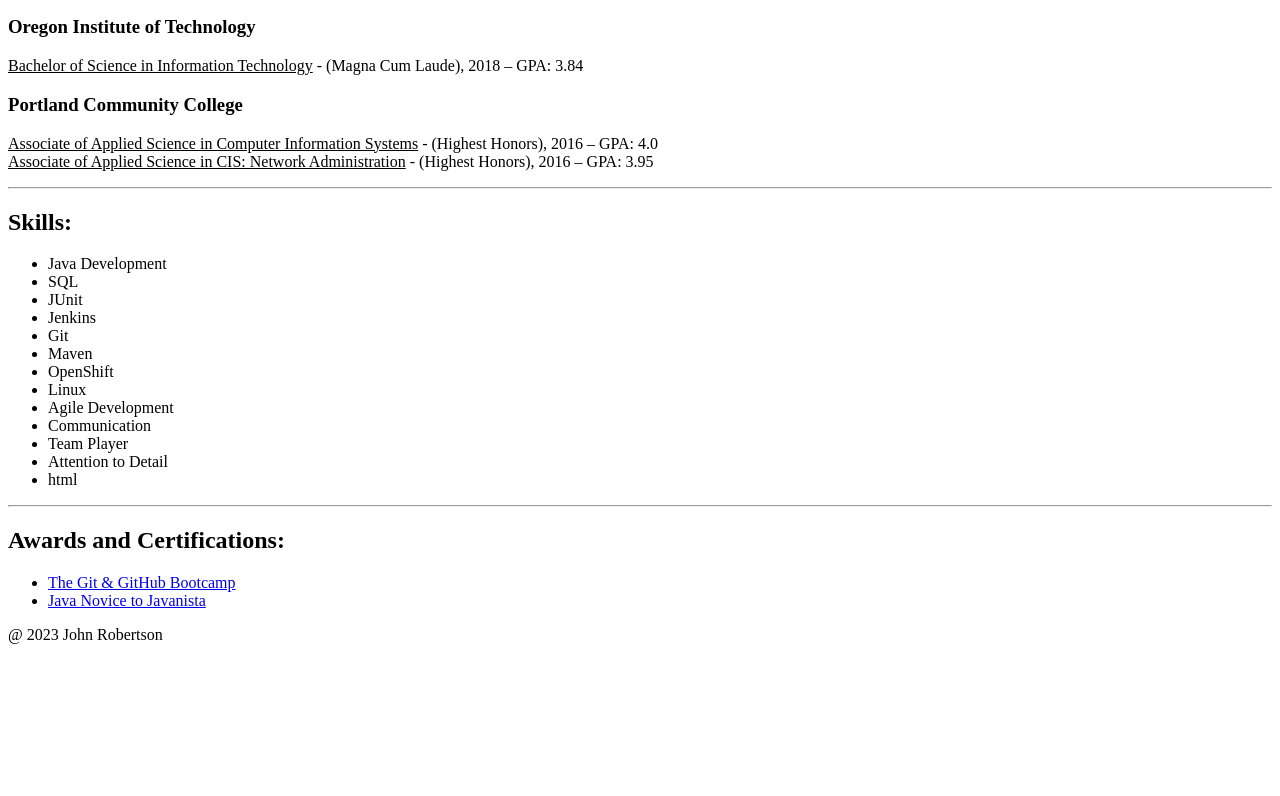
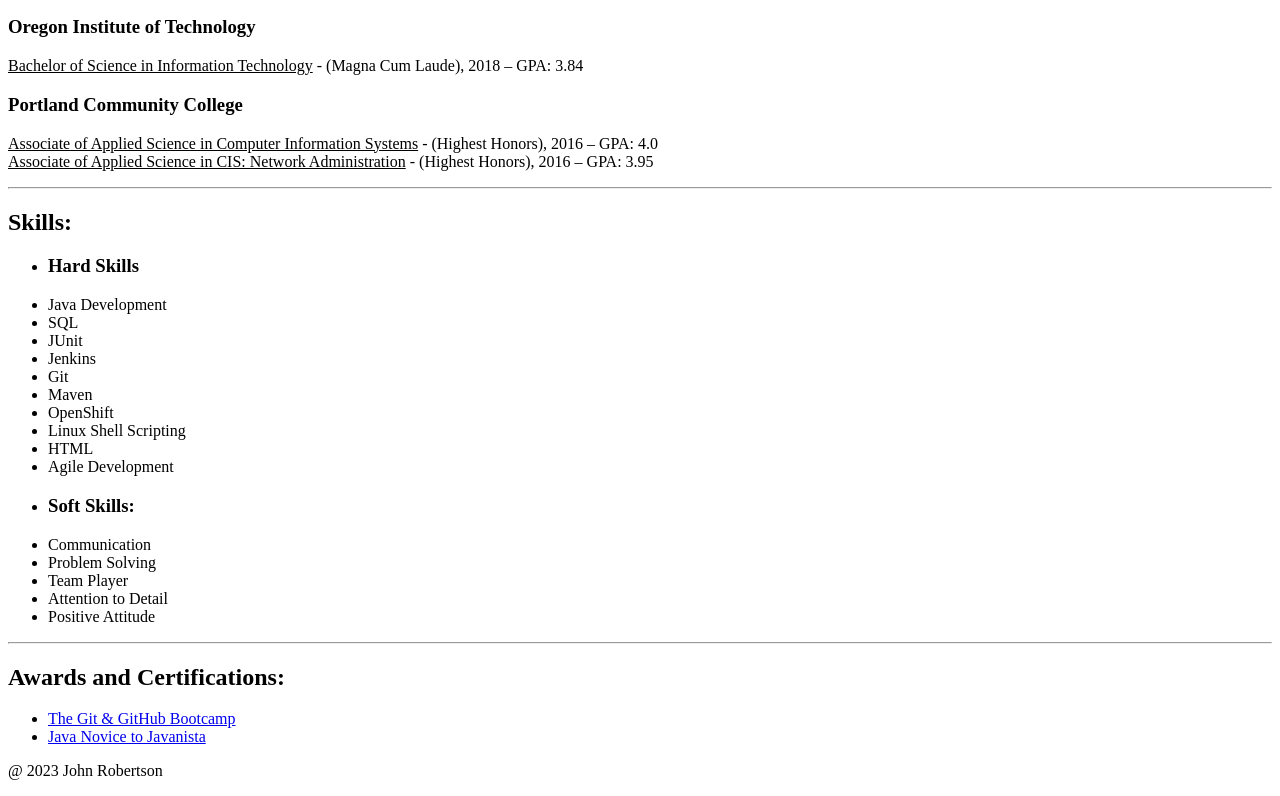
Before and after one commit to galvelistious37/capstone-1, a plain HTML site: page index.html in a window 1280 px wide. Shown: the part 954-1750 px from the top of the page. Before the commit the page ends 1614 px from the top, so only its background shows below. Drawn offline with Linux system fonts and the light colour scheme.

Commit message:
Break skill in to hard and soft skills

```diff
--- a/index.html
+++ b/index.html
@@ -58,6 +58,7 @@
     <hr />
     <h2>Skills:</h2>
     <ul>
+        <li><h3>Hard Skills</h3></li>
         <li>Java Development</li>
         <li>SQL</li>
         <li>JUnit</li>
@@ -65,12 +66,17 @@
         <li>Git</li>
         <li>Maven</li>
         <li>OpenShift</li>
-        <li>Linux</li>
+        <li>Linux Shell Scripting</li>
+        <li>HTML</li>
         <li>Agile Development</li>
+    </ul>
+    <ul>
+        <li><h3>Soft Skills:</h3></li>
         <li>Communication</li>
+        <li>Problem Solving</li>
         <li>Team Player</li>
         <li>Attention to Detail</li>
-        <li>html</li>
+        <li>Positive Attitude</li>
     </ul>
     <hr />
     <h2>Awards and Certifications:</h2>
```
